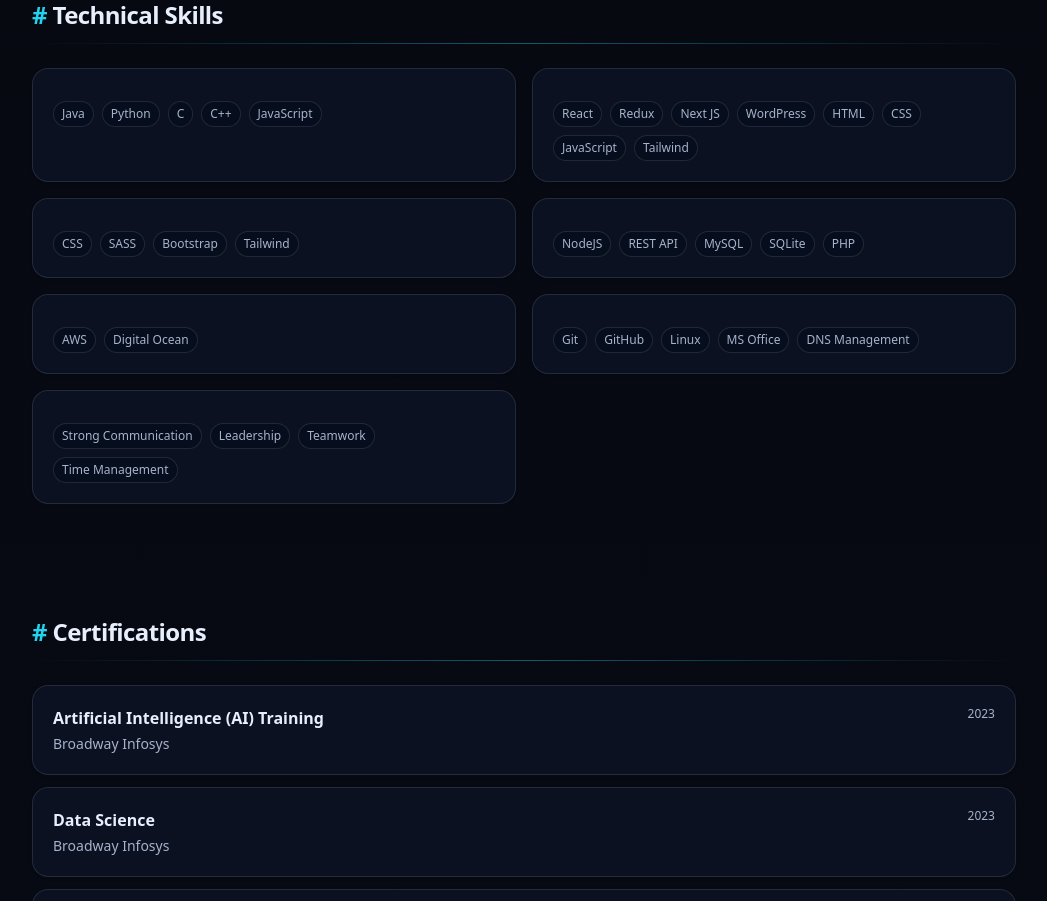
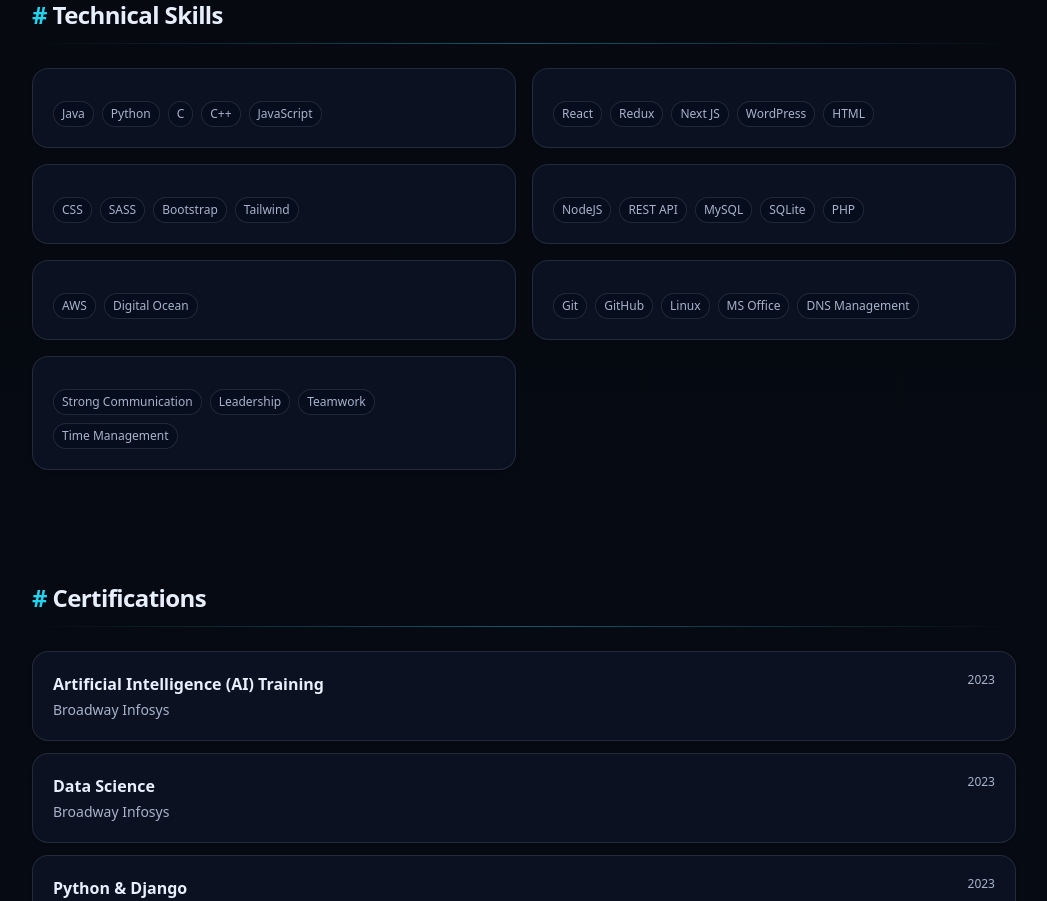
Before and after one commit to rajeshtudu/Portfolio, a React (Vite) app: page / in a window 1280 px wide. Shown: the part 2140-3041 px from the top of the page, without its empty margins (116-1163 px from the left). Built offline with nearby package versions, Linux system fonts and the light colour scheme.

Commit message:
'updated'

```diff
--- a/src/data/content.js
+++ b/src/data/content.js
@@ -47,7 +47,7 @@ export const skills = [
   },
   {
     category: "Frontend",
-    items: ["React", "Redux", "Next JS", "WordPress", "HTML", "CSS", "JavaScript", "Tailwind"],
+    items: ["React", "Redux", "Next JS", "WordPress", "HTML"],
   },
   {
     category: "CSS / Styling",
```
